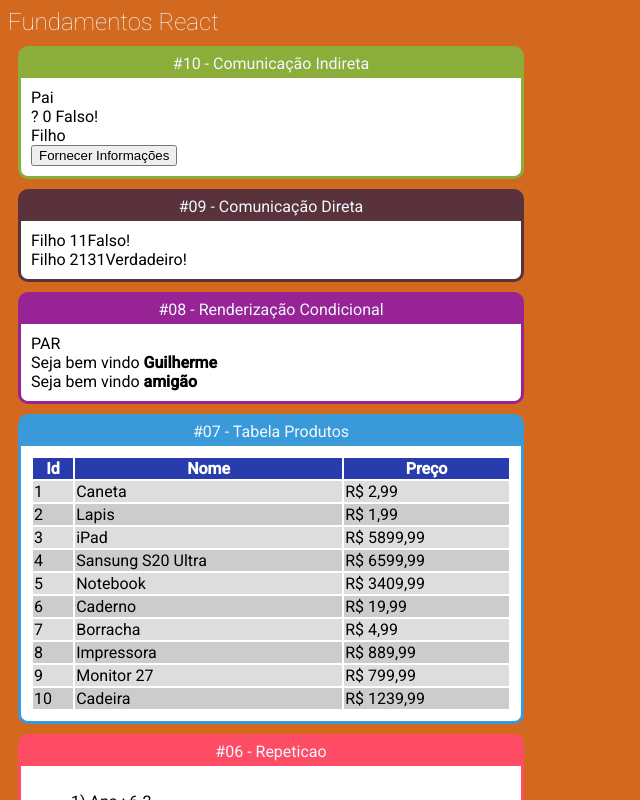
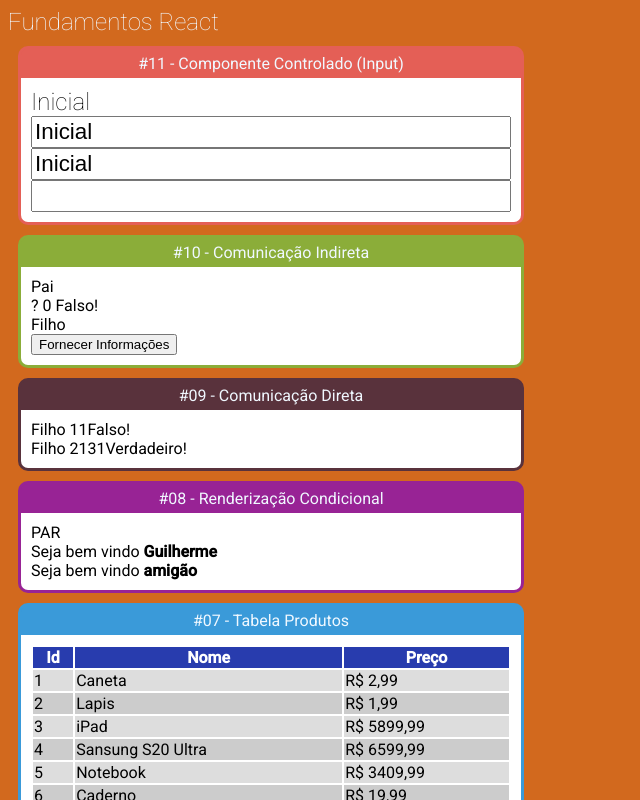
Before and after one commit to guilhermebrandao/curso-react-redux-cod3r, a React (Create React App) app in the folder fundamentos-react/: page / in a window 1280 px wide. Shown: the top 800 px of the page, without its empty margins (0-640 px from the left). Built offline with nearby package versions, Linux system fonts and the light colour scheme.

Commit message:
Componente Controlado

```diff
--- a/fundamentos-react/src/App.jsx
+++ b/fundamentos-react/src/App.jsx
@@ -14,12 +14,19 @@
 import UsuarioInfo from './components/condicional/UsuarioInfo'
 import DiretaPai from './components/comunicacao/DiretaPai'
 import IndiretaPai from './components/comunicacao/IndiretaPai'
+import Input from './components/formulario/Input'
 
 export default _ =>
   <div id="app">
     <h2>Fundamentos React</h2>
 
     <div className="Cards">
+
+      <Card
+        titulo="#11 - Componente Controlado (Input)"
+        color="#E45F56">
+        <Input />
+      </Card>
 
       <Card
         titulo="#10 - Comunicação Indireta"
--- /dev/null
+++ b/fundamentos-react/src/components/formulario/Input.css
@@ -0,0 +1,3 @@
+.Input input {
+  font-size: 1.4rem;
+}
--- /dev/null
+++ b/fundamentos-react/src/components/formulario/Input.jsx
@@ -0,0 +1,33 @@
+import './Input.css'
+import React, { useState } from 'react'
+
+export default props => {
+
+  const [valor, setValor] = useState('Inicial')
+
+  function quandoMudar(e) {
+    setValor(e.target.value)
+  }
+
+  return (
+    <div className="Input">
+      <h2>{valor}</h2>
+      <div style={{
+        display: 'flex',
+        flexDirection: 'column'
+      }}>
+
+        <input
+          value={valor}
+          onChange={quandoMudar} />
+
+        <input
+          value={valor} readOnly />
+
+        {/* Não Controlado */}
+        <input
+          value={undefined} />
+      </div>
+    </div>
+  )
+}
```
